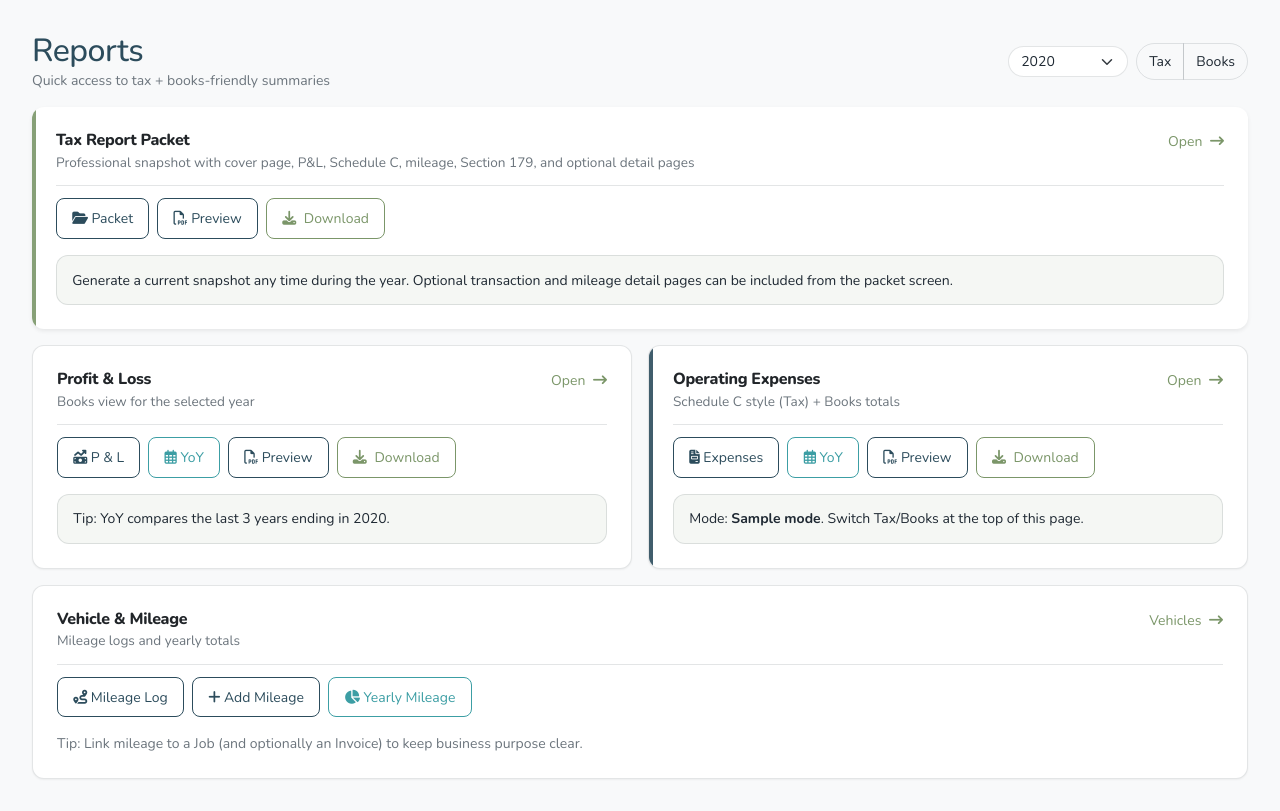
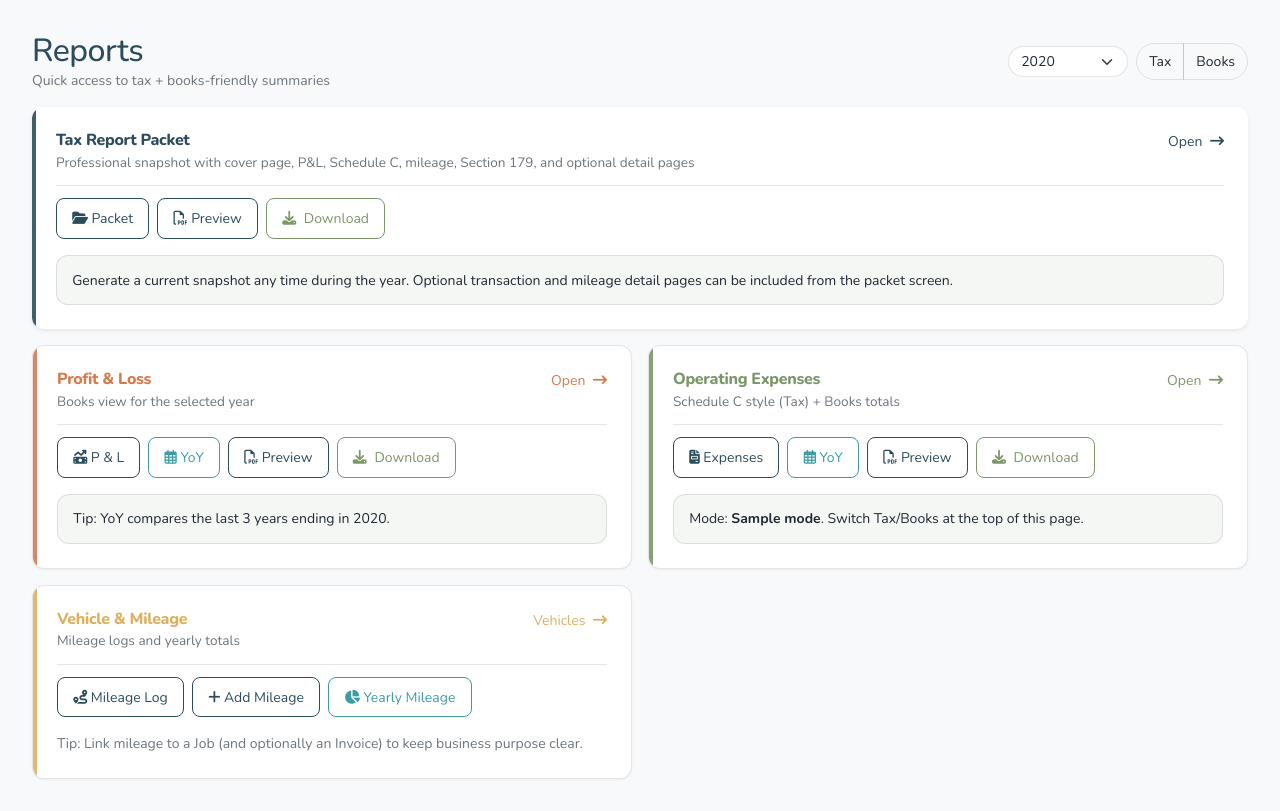
Before and after one commit to Tom-Stout325/MoneyPro, a Django app: template reports/templates/reports/home.html in a window 1280 px wide. Shown: the part 56-867 px from the top of the page. Run offline with Django 5.2, Linux system fonts and the light colour scheme; the template is opened without the code that fills it: most values are stand-ins (such as "Sample title", 1, 10 or a date in 2020); parts of the project's set-up code (start-up, migrations or seed data) failed here and were passed over.

Commit message:
updated styles

```diff
--- a/reports/templates/reports/home.html
+++ b/reports/templates/reports/home.html
@@ -35,18 +35,17 @@
   </div>
 
   <div class="row g-3">
-
     <!-- Tax Report Packet -->
     <div class="col-12">
-      <div class="card h-100 report-card report-accent-primary border-0 shadow-sm">
+      <div class="card h-100 report-card report-accent-secondary border-0 shadow-sm">
         <div class="card-body p-3 p-md-4">
           <div class="dash-card-head">
             <div>
-              <h2 class="h6 dash-card-title mb-0">Tax Report Packet</h2>
+              <h2 class="h6 dash-card-title mb-0 text-secondary-brand">Tax Report Packet</h2>
               <div class="dash-card-subtitle">Professional snapshot with cover page, P&amp;L, Schedule C, mileage, Section 179, and optional detail pages</div>
             </div>
-            <a class="small text-decoration-none" href="{% url 'reports:tax_packet' %}?year={{ selected_year }}">
-              Open <i class="fa-solid fa-arrow-right-long ms-1"></i>
+            <a class="small text-decoration-none text-secondary-brand" href="{% url 'reports:tax_packet' %}?year={{ selected_year }}">
+              Open <i class="fa-solid fa-arrow-right-long ms-1 text-secondary-brand"></i>
             </a>
           </div>
 
@@ -71,19 +70,17 @@
 
     <!-- Profit & Loss -->
     <div class="col-12 col-lg-6">
-      <div class="card h-100 table-head-accent table-head-accent-success">
+      <div class="card h-100 report-card report-accent-danger">
         <div class="card-body p-3 p-md-4">
-
           <div class="dash-card-head">
             <div>
-              <h2 class="h6 dash-card-title mb-0">Profit &amp; Loss</h2>
+              <h2 class="h6 dash-card-title mb-0 text-danger-brand">Profit &amp; Loss</h2>
               <div class="dash-card-subtitle">Books view for the selected year</div>
             </div>
-            <a class="small text-decoration-none" href="{% url 'reports:profit_loss' %}?year={{ selected_year }}">
-              Open <i class="fa-solid fa-arrow-right-long ms-1"></i>
+            <a class="small text-decoration-none text-danger-brand" href="{% url 'reports:profit_loss' %}?year={{ selected_year }}">
+              Open <i class="fa-solid fa-arrow-right-long ms-1 text-danger-brand"></i>
             </a>
           </div>
-
           <div class="d-flex flex-wrap gap-2">
             <a class="btn btn-sm btn-outline-secondary" href="{% url 'reports:profit_loss' %}?year={{ selected_year }}">
               <i class="fa-solid fa-money-bill-trend-up"></i> P &amp; L
@@ -98,30 +95,26 @@
               <i class="fa-solid fa-download me-1"></i> Download
             </a>
           </div>
-
           <div class="tip-card mt-3 small">
             Tip: YoY compares the last 3 years ending in {{ selected_year }}.
           </div>
-
         </div>
       </div>
     </div>
 
     <!-- Operating Expenses / Schedule C -->
     <div class="col-12 col-lg-6">
-      <div class="card h-100 report-card report-accent-secondary">
+      <div class="card h-100 report-card report-accent-primary">
         <div class="card-body p-3 p-md-4">
-
           <div class="dash-card-head">
             <div>
-              <h2 class="h6 dash-card-title mb-0">Operating Expenses</h2>
+              <h2 class="h6 dash-card-title mb-0 text-primary-brand">Operating Expenses</h2>
               <div class="dash-card-subtitle">Schedule C style (Tax) + Books totals</div>
             </div>
-            <a class="small text-decoration-none" href="{% url 'reports:schedule_c' %}?year={{ selected_year }}&mode={{ mode }}">
-              Open <i class="fa-solid fa-arrow-right-long ms-1"></i>
+            <a class="small text-decoration-none text-primary-brand" href="{% url 'reports:schedule_c' %}?year={{ selected_year }}&mode={{ mode }}">
+              Open <i class="fa-solid fa-arrow-right-long ms-1 text-primary-brand"></i>
             </a>
           </div>
-
           <div class="d-flex flex-wrap gap-2">
             <a class="btn btn-sm btn-outline-secondary" href="{% url 'reports:schedule_c' %}?year={{ selected_year }}&mode={{ mode }}">
               <i class="fa-solid fa-file-invoice"></i> Expenses
@@ -136,30 +129,26 @@
               <i class="fa-solid fa-download me-1"></i> Download
             </a>
           </div>
-
           <div class="tip-card mt-3 small">
             Mode: <strong>{{ mode|capfirst }}</strong>. Switch Tax/Books at the top of this page.
           </div>
-
         </div>
       </div>
     </div>
 
     <!-- Mileage / Vehicles -->
-    <div class="col-12">
-      <div class="card h-100">
+    <div class="col-12 col-lg-6">
+      <div class="card h-100 report-card report-accent-warning">
         <div class="card-body p-3 p-md-4">
-
           <div class="dash-card-head">
             <div>
-              <h2 class="h6 dash-card-title mb-0">Vehicle &amp; Mileage</h2>
+              <h2 class="h6 dash-card-title mb-0 text-warning-brand">Vehicle &amp; Mileage</h2>
               <div class="dash-card-subtitle">Mileage logs and yearly totals</div>
             </div>
-            <a class="small text-decoration-none" href="{% url 'vehicles:home' %}">
-              Vehicles <i class="fa-solid fa-arrow-right-long ms-1"></i>
+            <a class="small text-decoration-none text-warning-brand" href="{% url 'vehicles:home' %}">
+              Vehicles <i class="fa-solid fa-arrow-right-long ms-1 text-warning-brand"></i>
             </a>
           </div>
-
           <div class="d-flex flex-wrap gap-2">
             <a class="btn btn-sm btn-outline-secondary" href="{% url 'vehicles:vehicle_miles_list' %}?year={{ selected_year }}">
               <i class="fa-solid fa-route"></i> Mileage Log
@@ -171,34 +160,31 @@
               <i class="fa-solid fa-chart-pie"></i> Yearly Mileage
             </a>
           </div>
-
           <div class="text-muted small mt-3">
             Tip: Link mileage to a Job (and optionally an Invoice) to keep business purpose clear.
           </div>
-
         </div>
       </div>
     </div>
 
-  </div>
-
-  {% if request.business|has_feature:"TRAVEL_EXPENSE_REPORT" %}
-
-      <!-- Custom Reports-->
+    <!-- Custom Reports-->
+    {% if request.business|has_feature:"TRAVEL_EXPENSE_REPORT" %}
     <div class="col-12 col-lg-6">
-      <div class="card h-100 table-head-accent table-head-accent-warning">
+      <div class="card h-100 report-card report-accent-success">
         <div class="card-body p-3 p-md-4">
-
           <div class="dash-card-head">
-            <div>
-              <h2 class="h6 dash-card-title mb-0">Travel Expense Summary</h2>
-              <div class="dash-card-subtitle">Review travel expenses for each invoice.</div>
+              <div>
+                <h2 class="h6 dash-card-title mb-0 text-success-brand">Travel Expense Summary</h2>
+                <div class="dash-card-subtitle">Review travel expenses for each invoice.</div>
+              </div>
+              <a class="small text-decoration-none text-success-brand" href="{% url 'reports:travel_expense_summary' %}"?year={{ selected_year }}">
+                Open <i class="fa-solid fa-arrow-right-long ms-1 text-success-brand"></i>
+              </a>
             </div>
-            <a class="small text-decoration-none" href="{% url 'reports:travel_expense_summary' %}"?year={{ selected_year }}">
-              Open<i class="fa-solid fa-arrow-right-long ms-1"></i>
-            </a>
           </div>
-{% endif %}
-
+        </div>
+      </div>
+    </div>
+    {% endif %}
 </div>
 {% endblock %}
```
